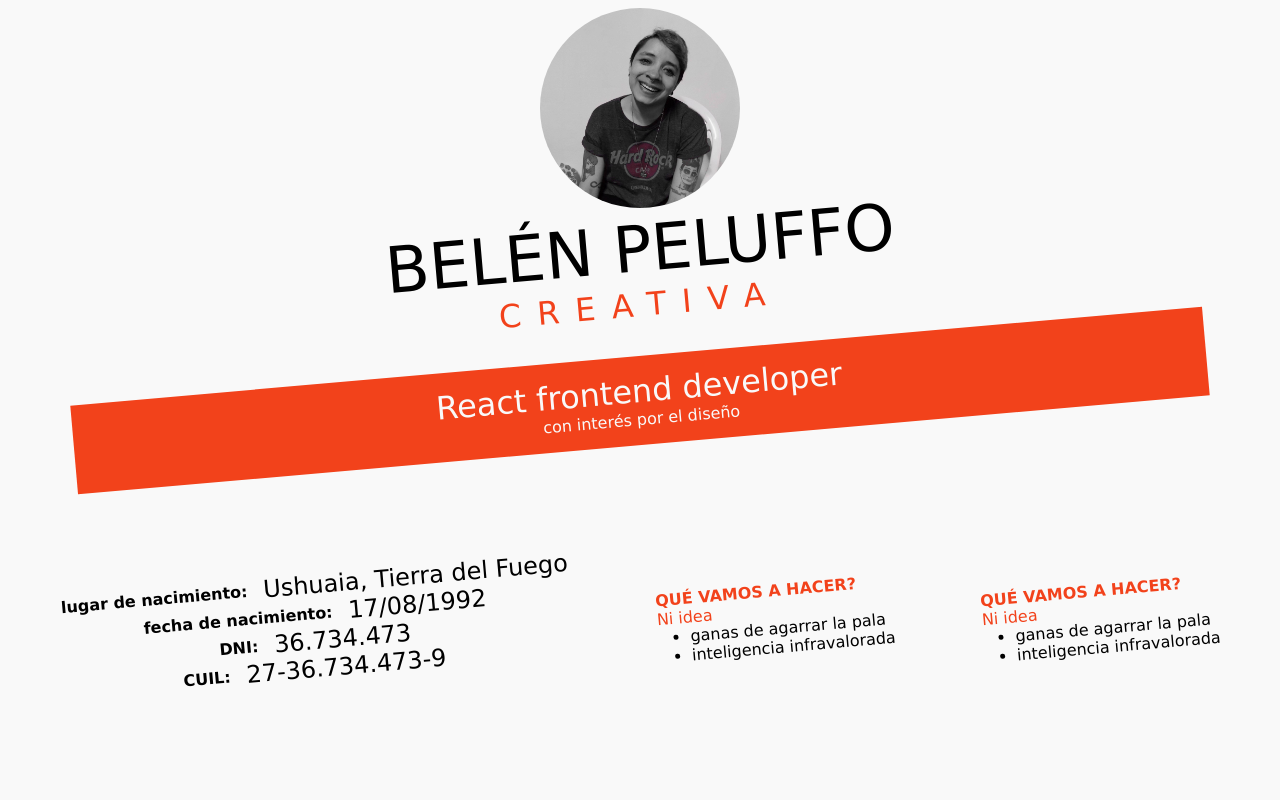
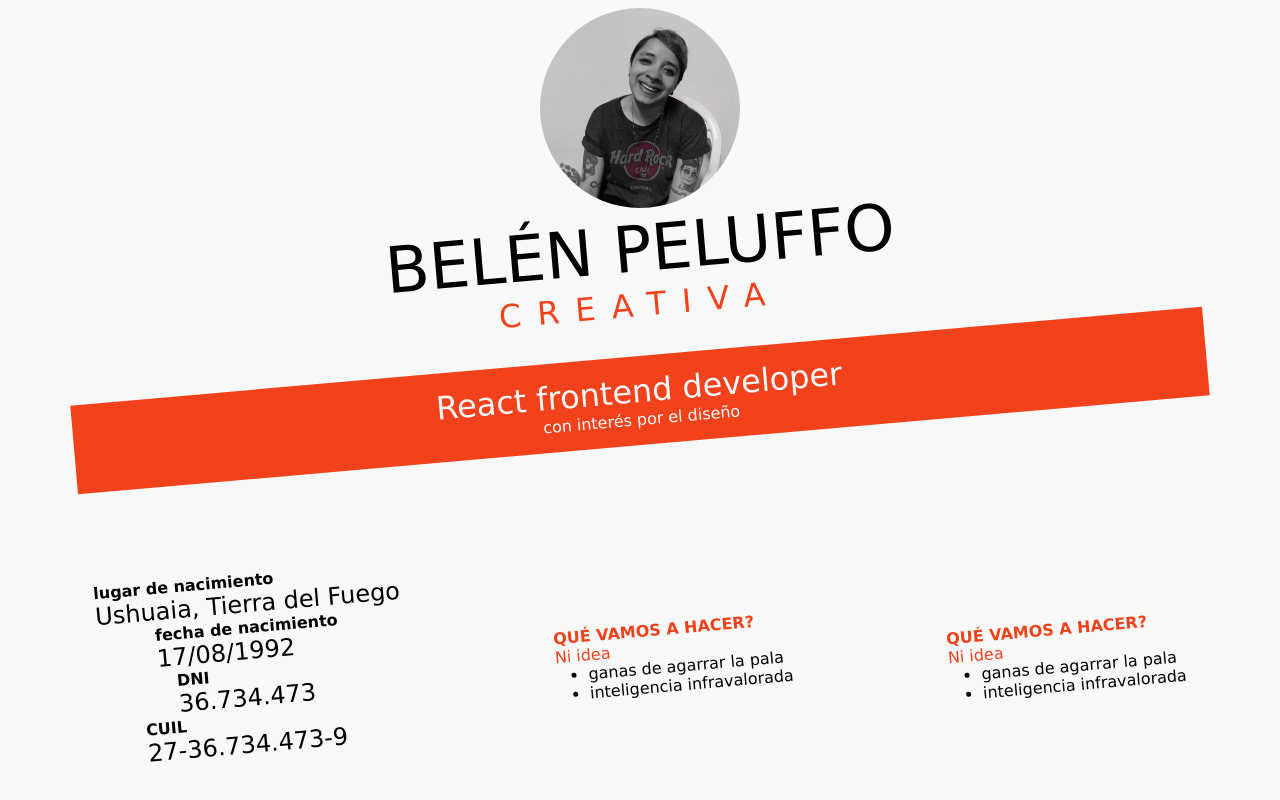
Before and after one commit to BelenPeluffo/curriculum-vitae, a React (Vite) app: page / in a window 1280 px wide. Shown: the top 800 px of the page. Built offline with nearby package versions, Linux system fonts and the light colour scheme.

Commit message:
feat (ContactItem): last styling changes.

```diff
--- a/src/app.module.css
+++ b/src/app.module.css
@@ -143,3 +143,7 @@ ul {
   display: flex;
   align-items: center;
 }
+
+.contactItemTextBold {
+
+}
--- a/src/components/ContactItem/ContactItem.jsx
+++ b/src/components/ContactItem/ContactItem.jsx
@@ -7,9 +7,10 @@ const ContactItem = ({ icon, value, label }) => {
     <div
       style={{
         display: "flex",
-        alignItems: "center",
-        gap: "16px",
+        alignItems: label ? "start" : "center",
+        gap: label ? "0" : "16px",
         justifyContent: "center",
+        flexDirection: label ? "column" : "row"
       }}
       className={styles.contactItemText}
     >
@@ -17,7 +18,7 @@ const ContactItem = ({ icon, value, label }) => {
         <div className={styles.contactItemIcon}>{icon ? icon : "ícono"}</div>
       ) : null}
       {label ? (
-        <div className={styles.contactItemTextBold}>{label}:</div>
+        <div className={styles.contactItemTextBold}>{label}</div>
       ) : null}
       <div>{value}</div>
     </div>
```
